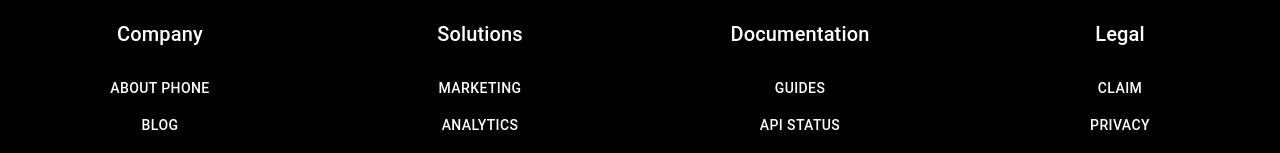
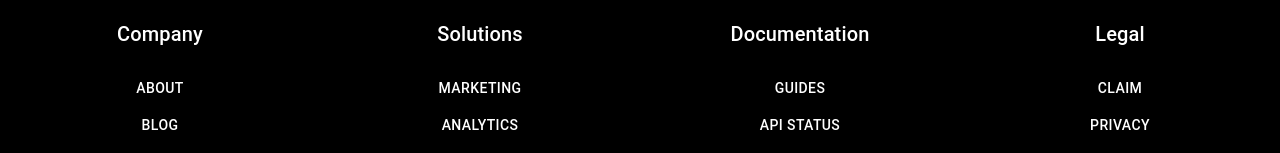
Before and after one commit to Bhushan-Dudhal/E-commerce-SwayStyles-Frontend, a React (Vite) app: page / in a window 1280 px wide. Shown: the part 2940-3093 px from the top of the page. Built offline with nearby package versions, Linux system fonts and the light colour scheme.

Commit message:
footer page update add footer

```diff
--- a/src/customer/components/HomeSectionCard/HomeSectionCard.jsx
+++ b/src/customer/components/HomeSectionCard/HomeSectionCard.jsx
@@ -10,7 +10,7 @@ const HomeSectionCard = ({product}) => {
         <h3 className='text-lg font-medium text-gray-900'>{product.brand}</h3>
         <p className='mt-2 text-sm text-gray-500'>{product.title }</p>
         </div>
-     </div>
+    </div>
   )
 }
 
--- a/src/customer/components/footer/Footer.jsx
+++ b/src/customer/components/footer/Footer.jsx
@@ -16,13 +16,16 @@ const Footer = () => {
           <div>
             <Button className="pb-5" variant="h6" >
               About
-              phone
             </Button>
           </div>
           <div>
             <Button className="pb-5" variant="h6">
               Blog
             </Button>
+
+          </div>
+          <div>
+
           </div>
           <div>
             <Button className="pb-5" variant="h6">
```
